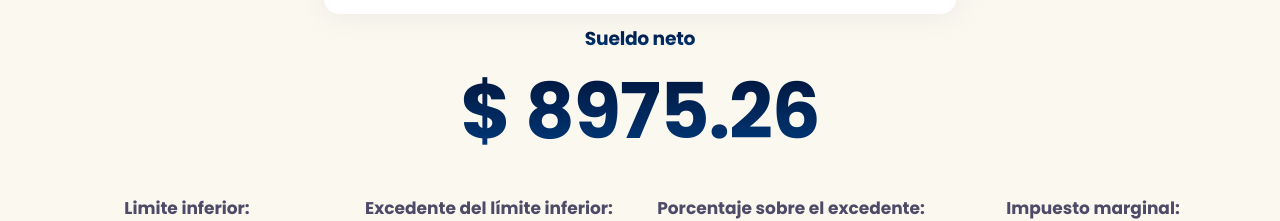
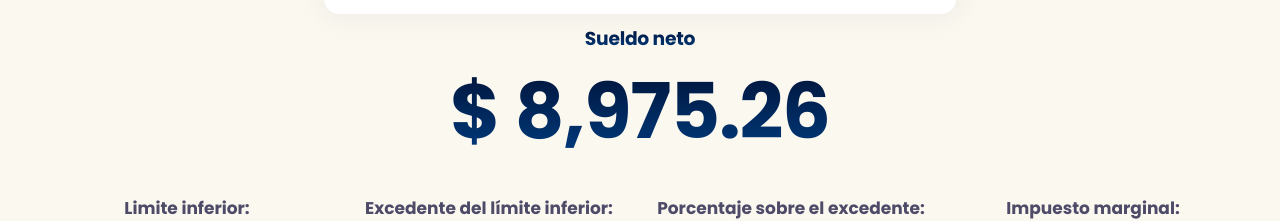
Before and after one commit to eduardoCodifin/salary, a Next.js app: page / in a window 1280 px wide. Shown: the part 267-488 px from the top of the page. Built offline with nearby package versions, Linux system fonts and the light colour scheme.

Commit message:
se añadio coma a resultado neto

```diff
--- a/src/pages/index.js
+++ b/src/pages/index.js
@@ -50,13 +50,11 @@ export default function Home() {
 
   }, []);
 
+
+
   const resultadoNeto = resultados?.sueldoNeto; // Asumiendo que resultadoNeto es una cadena
   const cleanedResultadoNeto = resultadoNeto?.replace(',', '').replace('.', '.');
   const sueldoNetoNumero = parseFloat(cleanedResultadoNeto);
-  console.log(sueldoNetoNumero); // Debería imprimir 9229.1 correctamente
-
-
-
 
 
 
@@ -147,9 +145,11 @@ export default function Home() {
               <h3 className='resultado_neto'>Sueldo neto</h3>
               <h3 className='resultado_neto_value'>
                 $ {resultados && (
-                  periodo === 'Mensual' ? sueldoNetoNumero.toFixed(2) :
-                  periodo === 'Semanal' ? (sueldoNetoNumero / 4).toFixed(2) :
-                  (sueldoNetoNumero / 2).toFixed(2))}
+                  periodo === 'Mensual' ? resultadoNeto :
+                  periodo === 'Semanal' ? (sueldoNetoNumero / 4).toLocaleString('en', { minimumFractionDigits: 2, maximumFractionDigits: 2 }) :
+                  (sueldoNetoNumero / 2).toLocaleString('en', { minimumFractionDigits: 2, maximumFractionDigits: 2 })
+                 )
+                  }
               </h3>
             </div>
 
```
